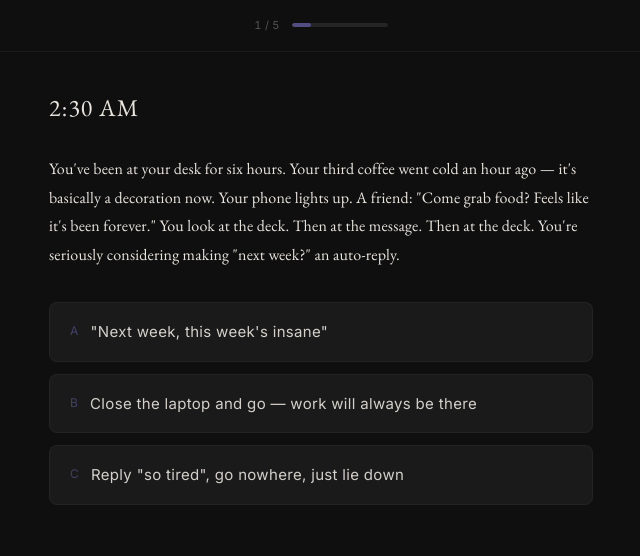
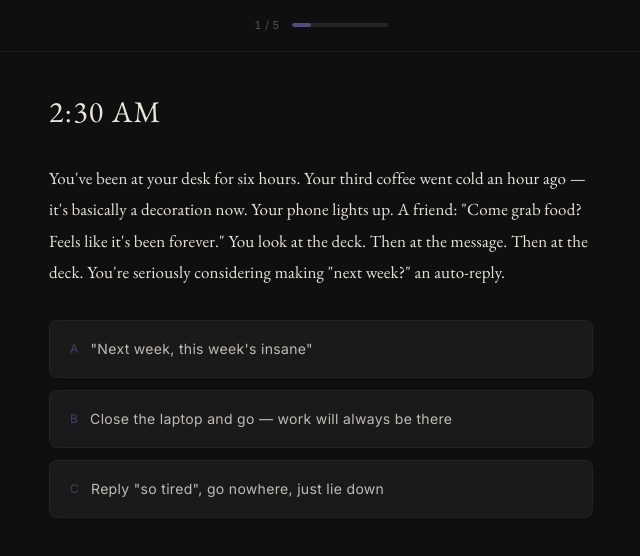
Before and after one commit to Kemuda/girlsim, a React (Vite) app: page / in a window 1280 px wide. Both pictures are taken after a click on the button "Start". Shown: the top 556 px of the page, without its empty margins (319-959 px from the left). Built offline with nearby package versions, Linux system fonts and the light colour scheme.

Commit message:
fix: type hierarchy — bigger title & narrative, smaller choices
Title: text-2xl → text-3xl
Narrative body: 16px → 17px (primary reading text)
Choice cards: 15px → 14px (secondary, shouldn't compete with body)

https://claude.ai/code/session_01RoFio1XtwGSYk8G4f4sSqN

```diff
--- a/src/components/ChoiceCard.tsx
+++ b/src/components/ChoiceCard.tsx
@@ -22,7 +22,7 @@ export default function ChoiceCard({ text, index, onSelect, disabled }: ChoiceCa
         <span className="ui-text text-accent/40 text-xs mt-1 group-hover:text-accent/70 transition-colors tracking-wider">
           {UI_TEXT.gameScreen.choiceLabels[index]}
         </span>
-        <span className="text-text-primary/90 text-[15px] leading-[1.7] group-hover:text-text-primary transition-colors">
+        <span className="text-text-primary/80 text-[14px] leading-[1.7] group-hover:text-text-primary transition-colors">
           {text}
         </span>
       </div>
--- a/src/components/NarrativeText.tsx
+++ b/src/components/NarrativeText.tsx
@@ -10,7 +10,7 @@ export default function NarrativeText({ text, className = '' }: NarrativeTextPro
       {paragraphs.map((p, i) => (
         <p
           key={i}
-          className="text-text-primary text-base leading-[1.8] animate-fade-in"
+          className="text-text-primary text-[17px] leading-[1.85] animate-fade-in"
           style={{ animationDelay: `${i * 0.12}s`, opacity: 0 }}
         >
           {p}
--- a/src/screens/GameScreen.tsx
+++ b/src/screens/GameScreen.tsx
@@ -97,7 +97,7 @@ export default function GameScreen() {
                 {state.currentThreshold.category} · {t.thresholdLabel}
               </span>
             )}
-            <h2 className="text-2xl font-light tracking-wide animate-fade-in">{scene.title}</h2>
+            <h2 className="text-3xl font-light tracking-wide animate-fade-in">{scene.title}</h2>
           </div>
 
           {state.phase === 'transition' ? (
```
